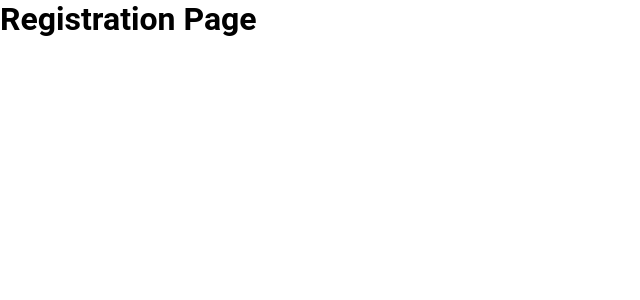
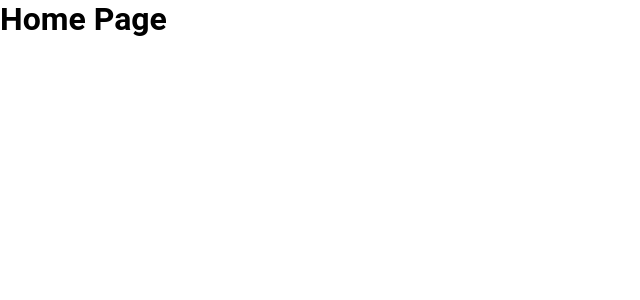
Before and after one commit to Alexey-Tverdohleb/mern-app, a React (Vite) app in the folder client/: page / in a window 1280 px wide. Shown: the top 300 px of the page, without its empty margins (0-640 px from the left). Built offline with nearby package versions, Linux system fonts and the light colour scheme.

Commit message:
create basic react routing

```diff
--- a/client/package.json
+++ b/client/package.json
@@ -16,6 +16,7 @@
     "preview": "vite preview"
   },
   "dependencies": {
+    "prop-types": "^15.8.1",
     "react": "^18.2.0",
     "react-dom": "^18.2.0",
     "react-router-dom": "^6.14.2"
--- a/client/src/App.jsx
+++ b/client/src/App.jsx
@@ -1,5 +1,7 @@
-import SignUpPage from './pages/Registration/index.jsx';
+import { RouterProvider } from 'react-router-dom';
 
-const App = () => <SignUpPage />;
+import router from './routing';
+
+const App = () => <RouterProvider router={router} />;
 
 export default App;
--- /dev/null
+++ b/client/src/pages/Home/index.jsx
@@ -0,0 +1,9 @@
+const Home = () => {
+  return (
+    <div>
+      <h1>Home Page</h1>
+    </div>
+  );
+};
+
+export default Home;
--- /dev/null
+++ b/client/src/pages/NotFound/index.jsx
@@ -0,0 +1,10 @@
+const NotFound = () => {
+  return (
+    <div>
+      <h1>Error 404</h1>
+      <p>page not found</p>
+    </div>
+  );
+};
+
+export default NotFound;
--- /dev/null
+++ b/client/src/routing/Layout.jsx
@@ -0,0 +1,9 @@
+import { Outlet } from 'react-router-dom';
+
+const Layout = () => (
+  <main>
+    <Outlet />
+  </main>
+);
+
+export default Layout;
--- /dev/null
+++ b/client/src/routing/index.jsx
@@ -0,0 +1,37 @@
+import { createBrowserRouter } from 'react-router-dom';
+
+import Layout from './Layout.jsx';
+import Home from '../pages/Home/index.jsx';
+import Registration from '../pages/Registration/index.jsx';
+import Login from '../pages/Login/index.jsx';
+import Activation from '../pages/Activation/index.jsx';
+import NotFound from '../pages/NotFound/index.jsx';
+
+export default createBrowserRouter([
+  {
+    path: '/',
+    element: <Layout />,
+    children: [
+      {
+        path: '/',
+        element: <Home />,
+      },
+      {
+        path: 'registration',
+        element: <Registration />,
+      },
+      {
+        path: 'login',
+        element: <Login />,
+      },
+      {
+        path: 'activation',
+        element: <Activation />,
+      },
+      {
+        path: '*',
+        element: <NotFound />,
+      },
+    ],
+  },
+]);
```
Also changed, not shown: 1 other file (tests, documents, lock files or other folders).
